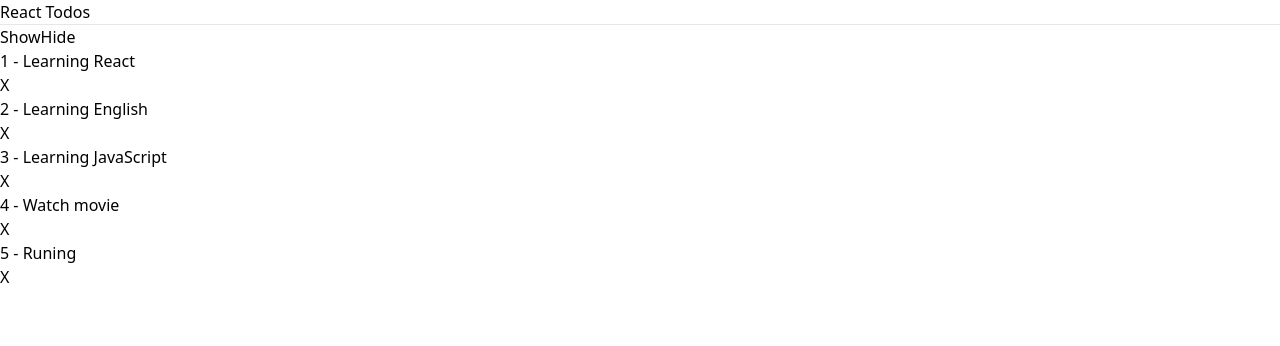
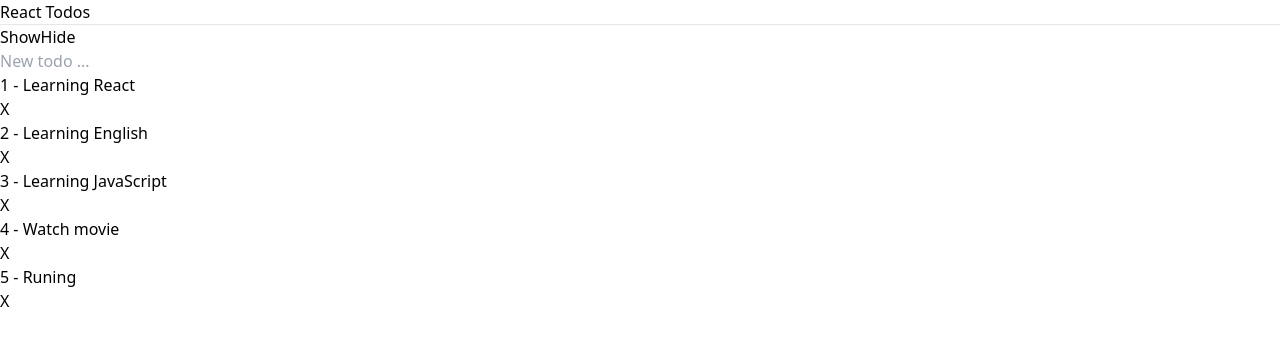
Before and after one commit to mohsensami/next-real-estate, a React (Vite) app: page / in a window 1280 px wide. Shown: the top 346 px of the page. Built offline with nearby package versions, Linux system fonts and the light colour scheme.

Commit message:
newTodo added

```diff
--- a/src/App.jsx
+++ b/src/App.jsx
@@ -1,7 +1,9 @@
 import { useState } from 'react';
+import Header from './components/Header';
 
 export default function App() {
     const [showTodos, setShowTodos] = useState(true);
+    const [newTodo, setNewTodo] = useState({ id: '', title: '', completed: false });
     const [todos, setTodos] = useState([
         { id: 1, title: 'Learning React', completed: false },
         { id: 2, title: 'Learning English', completed: false },
@@ -16,9 +18,24 @@
             });
         });
     };
+    const handleChange = (value) => {
+        console.log(value);
+        setNewTodo({
+            id: Math.random * 1000,
+            title: value,
+            completed: false,
+        });
+    };
+    const handleSubmit = (e) => {
+        e.preventDefault();
+        setTodos((prevTodos) => {
+            return [...prevTodos, newTodo];
+        });
+        setNewTodo({ id: '', title: '', completed: false });
+    };
     return (
         <div className="container mx-auto">
-            <h1 className="text-3xl text-center py-4">React Todos</h1>
+            <Header />
             <hr />
             <div className="flex justify-center gap-2">
                 <button className="bg-red-500 p-2" onClick={() => setShowTodos(true)}>
@@ -29,6 +46,19 @@
                 </button>
             </div>
             <div className="flex flex-col gap-2 max-w-sm mx-auto">
+                <div>
+                    <form onSubmit={handleSubmit}>
+                        <label>
+                            <input
+                                value={newTodo.title}
+                                onChange={(e) => handleChange(e.target.value)}
+                                type="text"
+                                placeholder="New todo ..."
+                                className="w-full border border-gray-400 p-2"
+                            />
+                        </label>
+                    </form>
+                </div>
                 {showTodos &&
                     todos.map((todo, index) => (
                         <div key={index} className="bg-gray-200 p-4 flex justify-between items-center">
--- /dev/null
+++ b/src/components/Header.jsx
@@ -0,0 +1,9 @@
+const Header = () => {
+    return (
+        <div>
+            <h1 className="text-3xl text-center py-4">React Todos</h1>
+        </div>
+    );
+};
+
+export default Header;
```
